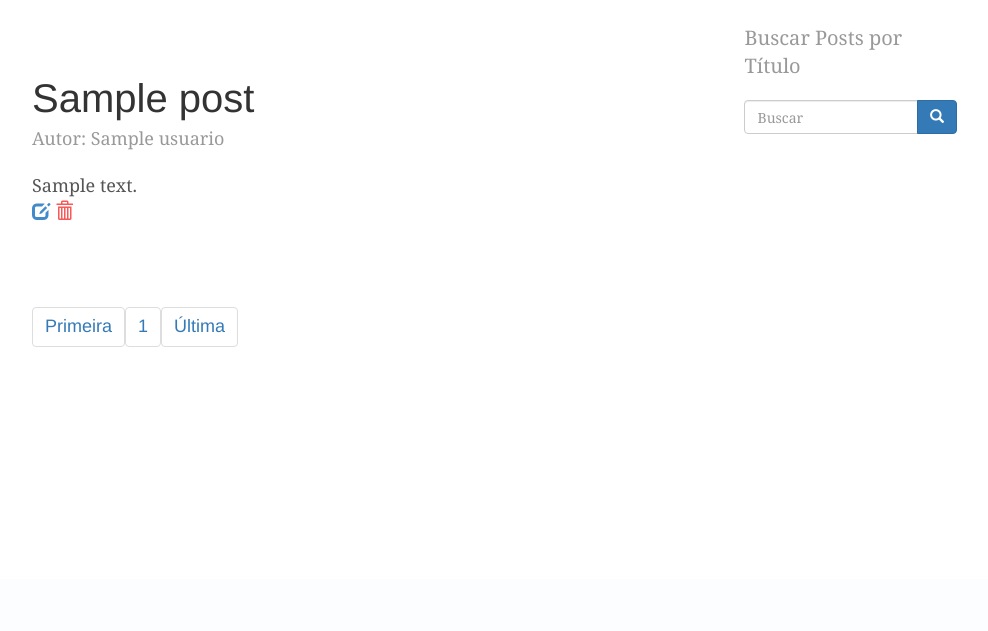
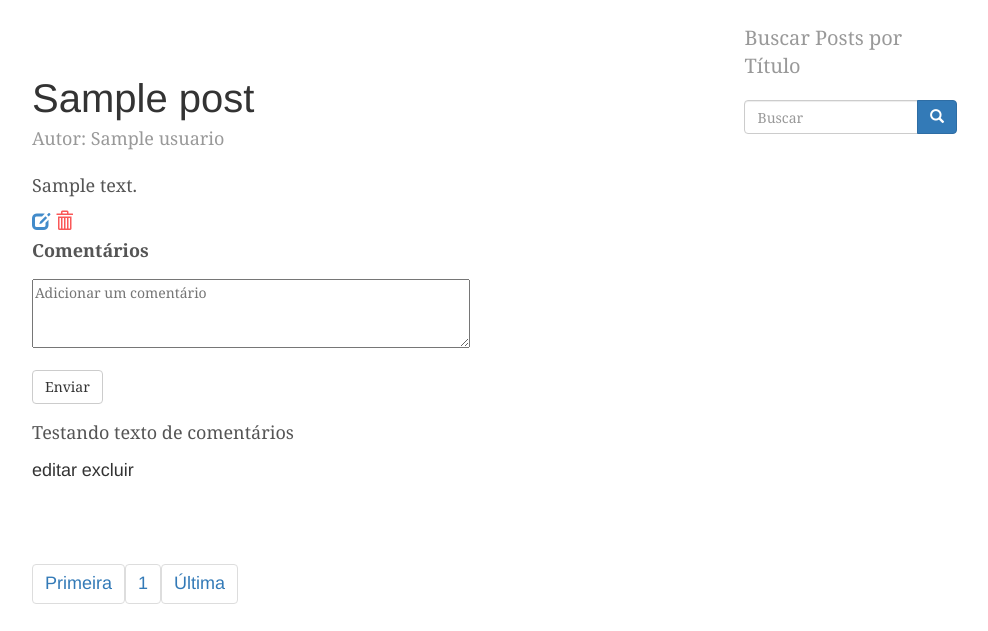
Before and after one commit to luvres/miniblogphp, a PHP site: page / in a window 1280 px wide. Shown: the part 221-852 px from the top of the page, without its empty margins (153-1141 px from the left). Before the commit the page ends 568 px from the top, so only its background shows below. Run offline with PHP 8.4, Linux system fonts and the light colour scheme; tables that the repository leaves empty hold one stand-in row (values such as "Sample post"); data that the repository does not hold is empty.

Commit message:
Comentarios

```diff
--- a/app/view/inicial.tpl.php
+++ b/app/view/inicial.tpl.php
@@ -14,11 +14,9 @@
 				<!-- Autor -->
 				<p class="blog-post-meta">Autor: <?=$post['nome']?></p>
 				<!-- Conteúdo - Texto -->
-				<?php $text = $post['texto'];
-					//echo substr($text,0,100) . "...";
-					echo $text;
-				?>
-				<!--<a href="<?=$post['idpost']?>">Leia Mais</a>-->
+				<p style="text-align:justify"><?=$post['texto']?></p>
+
+				<!--<a href="< ?=$post['idpost']?>">Leia Mais</a>-->
 				<!-- Editar Post -->
 				<p>
 				<a href="index.php?m=updatePost&idpost=<?=$post["idpost"]?>" onclick="" >
@@ -28,6 +26,23 @@
 				<a href="index.php?m=deletePost&idpost=<?=$post["idpost"]?>" onclick="return confirm('Excluir Post?')" >
 		      <i class="glyphicon glyphicon-trash" style="color:#fa5858"></i>
 		    </a>
+				<br>
+				<!-- Comentários -->
+				<label class="comment" id="comment">Comentários</label>
+				<form class="" action="index.php" method="post">
+					<div class="form-group">
+						<textarea name="commentbox" rows="3" cols="50" style="font-size:14px" placeholder="Adicionar um comentário"></textarea>
+					</div>
+					<input type="submit" value="Enviar" class="btn btn-default">
+				</form>
+
+				<div class="media">
+					<p>Testando texto de comentários</p>
+					<div class="comment-meta">
+						<a href="#">editar</a>
+						<a href="#">excluir</a>
+					</div>
+				</div>
 
 	  	</div><!-- /.blog-post -->
 
--- a/app/view/post_form.tpl.php
+++ b/app/view/post_form.tpl.php
@@ -15,6 +15,7 @@
     </header>
 
   <div class="container marginTop">
+
     <div class="row">
   		<div class="col-xs-12">
   			<div class="well well-small">
@@ -23,7 +24,7 @@
   		</div>
   	</div>
 
-  	<form method="POST" action="index.php?m=<?=$tpl["dados"]["action"]?>">
+  	<form action="index.php?m=<?=$tpl['dados']['action']?>" method="post">
 
       <div class="row marginTop">
   			<div class="col-xs-2">
@@ -39,7 +40,7 @@
 					<strong>Título Post:</strong>
   			</div>
   			<div class="col-xs-10">
-					<input type="text" value="<?=$tpl["dados"]["titulo"]?>" name="titulo" class="col-xs-12 form-control" value="" autofocus required/>
+					<input type="text" value="<?=$tpl['dados']['titulo']?>" name="titulo" class="col-xs-12 form-control" value="" autofocus required/>
   			</div>
   		</div>
     <br>
```
